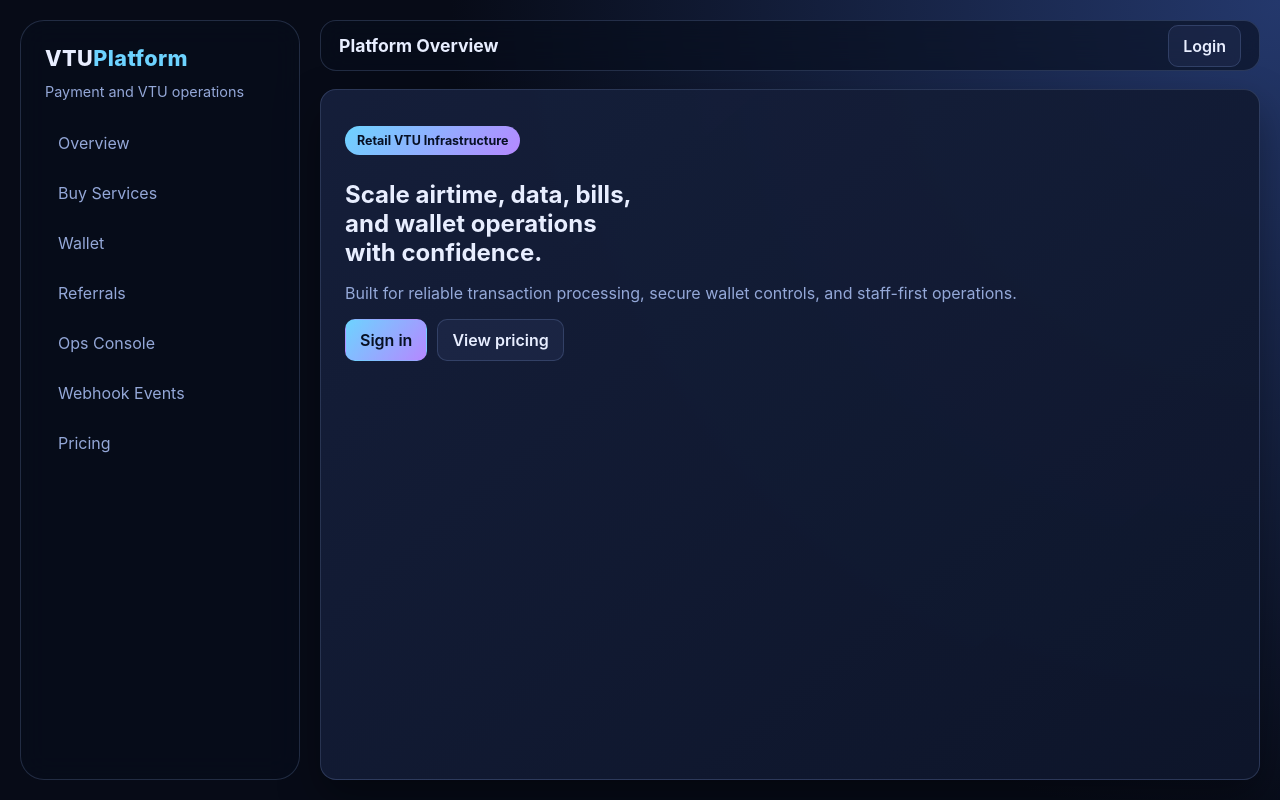
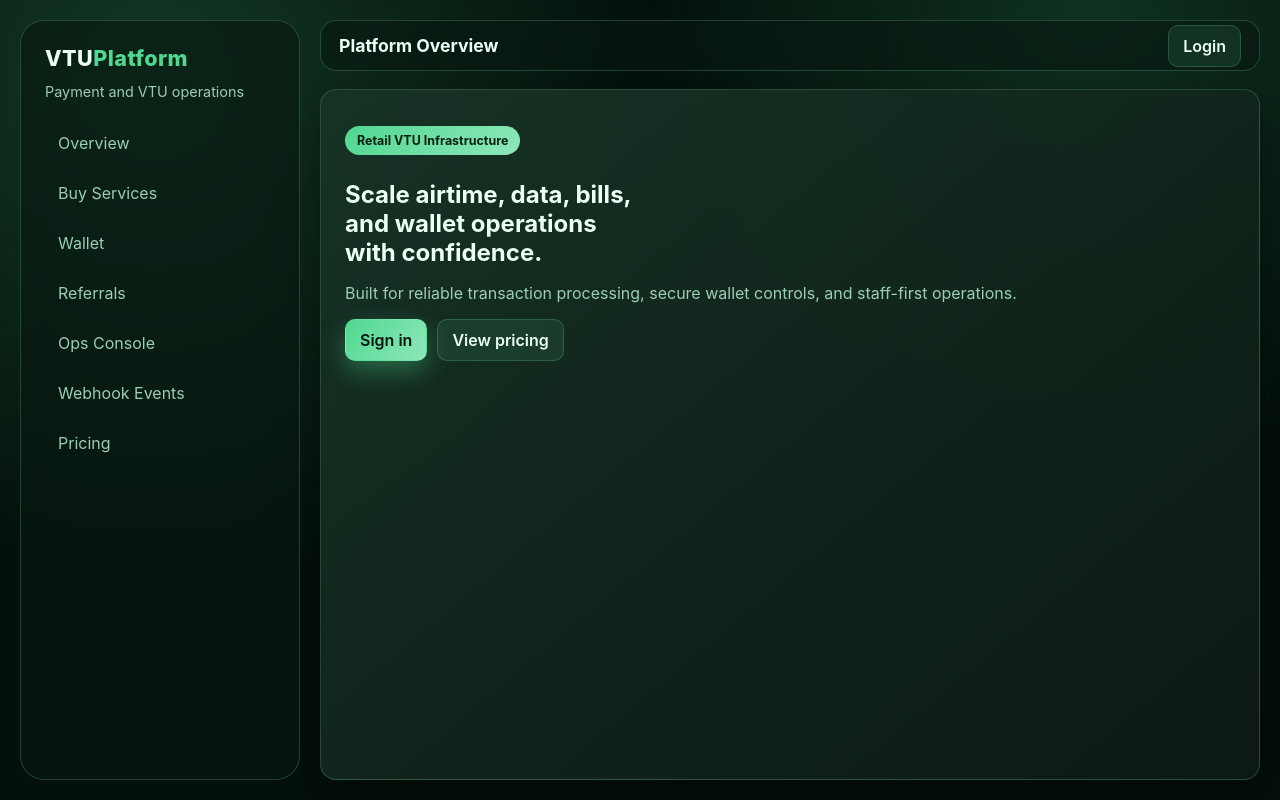
Before and after one commit to jpcGH/vtu_webapp, a Django app: page / in a window 1280 px wide. Run offline with Django 4.2, Linux system fonts and the light colour scheme; data that the repository does not hold is empty.

Commit message:
Refresh UI with premium green theme styling

```diff
--- a/vtu_platform/static/css/design-system.css
+++ b/vtu_platform/static/css/design-system.css
@@ -1,22 +1,22 @@
 :root {
-  --bg: #070b17;
-  --bg-elevated: #0f172a;
-  --surface: #121d36;
-  --surface-soft: #172647;
-  --surface-muted: #1e2f56;
-  --text: #e8eeff;
-  --muted: #94a8d8;
-  --primary: #6dd3ff;
-  --primary-strong: #3cbaf2;
-  --secondary: #b588ff;
-  --success: #52d4a1;
-  --warning: #ffc96b;
-  --danger: #ff7b96;
-  --border: rgba(162, 188, 255, 0.18);
+  --bg: #04100b;
+  --bg-elevated: #0b1a13;
+  --surface: #102318;
+  --surface-soft: #143124;
+  --surface-muted: #1c3d2f;
+  --text: #ecfff5;
+  --muted: #9ccdb5;
+  --primary: #50d890;
+  --primary-strong: #33b876;
+  --secondary: #8ee7ba;
+  --success: #5fdd9e;
+  --warning: #ffd079;
+  --danger: #ff8e95;
+  --border: rgba(139, 219, 176, 0.22);
   --radius-sm: 10px;
   --radius-md: 16px;
   --radius-lg: 24px;
-  --shadow: 0 18px 42px rgba(0, 0, 0, 0.35);
+  --shadow: 0 18px 48px rgba(0, 0, 0, 0.4);
 }
 
 * { box-sizing: border-box; }
@@ -26,7 +26,10 @@ body {
   min-height: 100vh;
   font-family: Inter, "Segoe UI", Roboto, sans-serif;
   color: var(--text);
-  background: radial-gradient(circle at top right, #24386c 0%, var(--bg) 55%);
+  background:
+    radial-gradient(circle at 12% 10%, rgba(80, 216, 144, 0.2), transparent 38%),
+    radial-gradient(circle at 85% 2%, rgba(55, 184, 120, 0.2), transparent 34%),
+    linear-gradient(155deg, #031009 0%, var(--bg) 65%);
 }
 
 a { color: var(--primary); }
@@ -34,7 +37,7 @@ a { color: var(--primary); }
 .glass {
   border: 1px solid var(--border);
   backdrop-filter: blur(14px);
-  background: rgba(8, 13, 28, 0.62);
+  background: rgba(8, 25, 18, 0.66);
 }
 
 .shell-layout {
@@ -82,7 +85,7 @@ a { color: var(--primary); }
 .sidebar-nav a:hover {
   color: var(--text);
   border-color: var(--border);
-  background: rgba(114, 150, 240, 0.1);
+  background: rgba(100, 206, 144, 0.16);
 }
 
 .main-panel {
@@ -119,7 +122,7 @@ a { color: var(--primary); }
 
 .card {
   border-radius: var(--radius-md);
-  background: linear-gradient(140deg, rgba(22, 32, 60, 0.94), rgba(14, 22, 43, 0.95));
+  background: linear-gradient(140deg, rgba(23, 51, 38, 0.95), rgba(12, 26, 19, 0.96));
   border: 1px solid var(--border);
   box-shadow: var(--shadow);
   padding: 24px;
@@ -130,7 +133,7 @@ a { color: var(--primary); }
   padding: 7px 12px;
   border-radius: 999px;
   background: linear-gradient(130deg, var(--primary), var(--secondary));
-  color: #071024;
+  color: #062113;
   font-weight: 700;
   font-size: 0.78rem;
 }
@@ -149,13 +152,19 @@ a { color: var(--primary); }
 }
 
 .btn-primary {
-  color: #071023;
+  color: #04160d;
   background: linear-gradient(130deg, var(--primary), var(--secondary));
+  box-shadow: 0 10px 24px rgba(79, 214, 141, 0.35);
 }
 
 .btn-secondary, .btn-ghost {
   border-color: var(--border);
-  background: rgba(122, 156, 242, 0.08);
+  background: rgba(90, 182, 130, 0.13);
+}
+
+.btn:hover {
+  transform: translateY(-1px);
+  transition: transform .2s ease, box-shadow .2s ease, border-color .2s ease;
 }
 
 .btn.is-copied {
@@ -176,6 +185,12 @@ input, select, textarea {
   padding: 10px 12px;
 }
 
+input:focus, select:focus, textarea:focus {
+  outline: none;
+  border-color: rgba(87, 218, 147, 0.68);
+  box-shadow: 0 0 0 3px rgba(87, 218, 147, 0.2);
+}
+
 .table-wrap { overflow-x: auto; border: 1px solid var(--border); border-radius: var(--radius-sm); }
 table { width: 100%; border-collapse: collapse; }
 th, td { text-align: left; padding: 12px; border-bottom: 1px solid rgba(162, 188, 255, 0.14); }
@@ -190,7 +205,7 @@ th { color: #c2d4ff; font-size: 0.86rem; text-transform: uppercase; letter-spaci
   border: 1px solid var(--border);
   border-radius: 10px;
   padding: 12px;
-  background: rgba(41, 60, 110, 0.2);
+  background: rgba(35, 81, 58, 0.27);
 }
 .kv-item span { display: block; color: var(--muted); font-size: 0.8rem; margin-bottom: 4px; }
 
@@ -219,7 +234,7 @@ th { color: #c2d4ff; font-size: 0.86rem; text-transform: uppercase; letter-spaci
 .toast {
   border-radius: 10px;
   border: 1px solid var(--border);
-  background: #0e1934;
+  background: #11271c;
   padding: 10px 12px;
   display: grid;
   gap: 4px;
@@ -227,7 +242,7 @@ th { color: #c2d4ff; font-size: 0.86rem; text-transform: uppercase; letter-spaci
   animation: toastIn .26s ease;
 }
 
-.toast strong { font-size: 0.78rem; text-transform: capitalize; color: #d5e4ff; }
+.toast strong { font-size: 0.78rem; text-transform: capitalize; color: #ddffeb; }
 .toast span { font-size: 0.9rem; }
 .toast-success { border-color: rgba(82, 212, 161, 0.4); }
 .toast-error, .toast-danger { border-color: rgba(255, 123, 150, 0.4); }
@@ -238,7 +253,7 @@ th { color: #c2d4ff; font-size: 0.86rem; text-transform: uppercase; letter-spaci
   top: 6px;
   right: 8px;
   border: none;
-  color: #b3c7f3;
+  color: #b2e4ca;
   background: transparent;
   cursor: pointer;
 }
```
